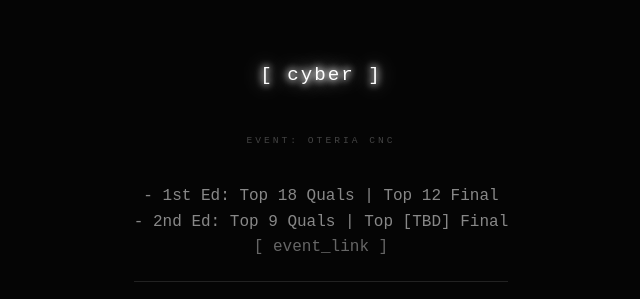
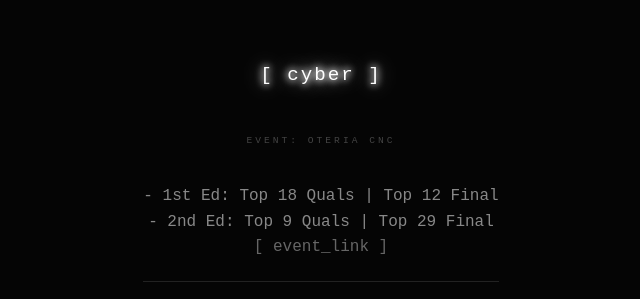
Before and after one commit to LJBoxx/website, a plain HTML site: page src/about/dummy/index.html in a window 1280 px wide. Shown: the part 112-411 px from the top of the page, 319-959 px from the left. Drawn offline with Linux system fonts and the light colour scheme.

Commit message:
added score

```diff
--- a/src/about/dummy/index.html
+++ b/src/about/dummy/index.html
@@ -17,7 +17,7 @@
         <p>
             <span class="label">EVENT: OTERIA CNC</span><br>
             - 1st Ed: Top 18 Quals | Top 12 Final<br>
-            - 2nd Ed: Top 9 Quals | Top [TBD] Final<br>
+            - 2nd Ed: Top 9 Quals | Top 29 Final<br>
             <a href="https://cyber-ninja-ctf.fr" class="sub-link">[ event_link ]</a>
         </p>
         <hr style="border: 0; border-top: 1px solid #222; margin: 20px 0;">
```
